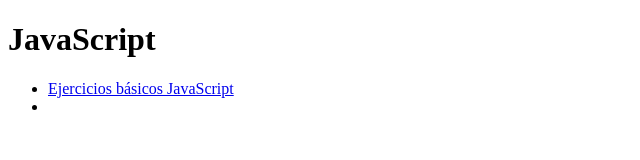
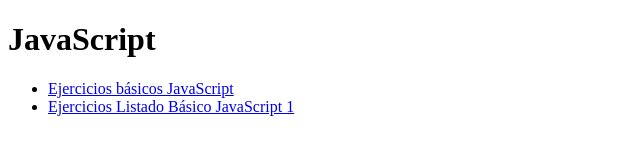
Before and after one commit to alex90597/alex90597.github.io, a plain HTML site: page index.html in a window 1280 px wide. Shown: the whole page, without its empty margins (0-640 px from the left). Drawn offline with Linux system fonts and the light colour scheme.

Commit message:
Añadido nombre al enlace de ejerciciosListadoBasicoJavaScript1

```diff
--- a/index.html
+++ b/index.html
@@ -8,7 +8,7 @@
 	<h1>JavaScript</h1>
 	<ul>
 		<li><a href="./EjerciciosJavaScript/index.html">Ejercicios básicos JavaScript</a></li>
-		<li><a href="./listadoJavaScriptBasico1/index.html"></a></li>
+		<li><a href="./listadoJavaScriptBasico1/index.html">Ejercicios Listado Básico JavaScript 1</a></li>
 	</ul>
 
 
```
